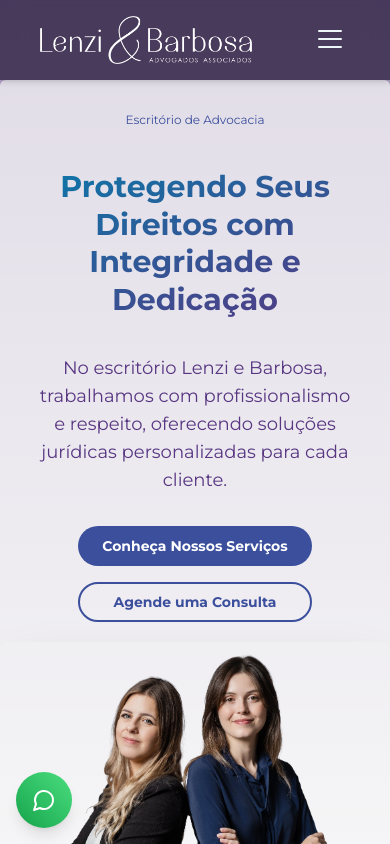
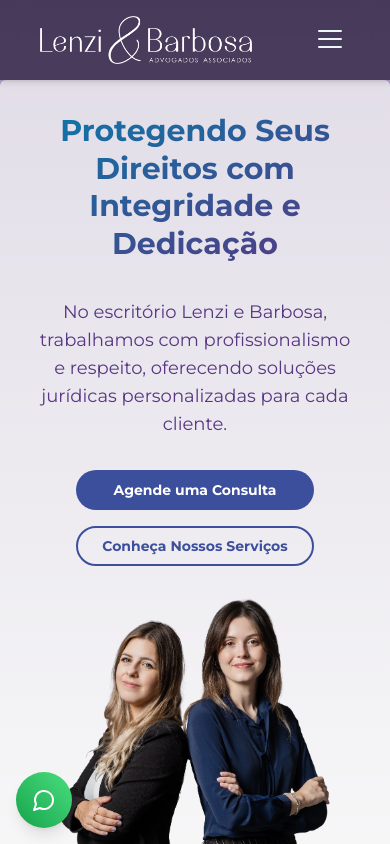
Before and after one commit to pedrinhopagan/lp-lenzi-barbosa, a Next.js app: page / in a window 390 px wide. Shown: the top 844 px of the page. Built offline with nearby package versions, Linux system fonts and the light colour scheme.

Commit message:
Fix responsividade

```diff
--- a/components/pages/home/-components/AboutDialogContent.tsx
+++ b/components/pages/home/-components/AboutDialogContent.tsx
@@ -10,9 +10,9 @@ import { Briefcase, X } from "lucide-react";
 export function MirellaDialogContent() {
 	return (
 		<DialogContent className="max-w-2xl bg-zinc-50 max-h-[80vh] overflow-y-auto">
-			<DialogHeader className="bg-zinc-50 z-10 pb-4 sticky top-0 w-full">
-				<DialogTitle>Mirella Lenzi</DialogTitle>
-				<DialogDescription>
+			<DialogHeader className="bg-zinc-50 z-10 pb-4 sticky top-0 w-full flex flex-col justify-between">
+				<DialogTitle className="max-w-2/3">Mirella Lenzi</DialogTitle>
+				<DialogDescription className="max-w-2/3 text-start">
 					Advogada especializada em Direito Civil e Empresarial
 				</DialogDescription>
 			</DialogHeader>
--- a/components/pages/home/-sections/About.tsx
+++ b/components/pages/home/-sections/About.tsx
@@ -66,8 +66,8 @@ export function About() {
 										<Button className="w-full">Mais Informações</Button>
 									</DialogTrigger>
 									<DialogContent className="max-w-2xl bg-zinc-50 max-h-[80vh] overflow-y-auto">
-										<DialogHeader className="bg-zinc-50 z-10 pb-4 sticky top-0 w-fit">
-											<div className="flex justify-between items-center">
+										<DialogHeader className="bg-zinc-50 z-10 pb-4 sticky top-0 w-fit max-w-[95%] text-start">
+											<div className="flex justify-between items-center ">
 												<DialogTitle className="w-fit">
 													{lawyer.name}
 												</DialogTitle>
--- a/components/pages/home/-sections/Contact.tsx
+++ b/components/pages/home/-sections/Contact.tsx
@@ -61,7 +61,7 @@ export function Contact() {
 
 			<div className="max-w-7xl mx-auto flex flex-col lg:flex-row gap-12 lg:gap-24">
 				<div className="lg:w-1/2 space-y-8">
-					<h2 className="text-5xl lg:text-6xl font-bold text-blue-700 lg:leading-tight">
+					<h2 className="text-5xl lg:text-6xl font-bold text-blue-700 ">
 						Vamos conversar sobre o seu caso
 					</h2>
 					<p className="text-xl text-blue-600">
--- a/components/pages/home/-sections/Hero.tsx
+++ b/components/pages/home/-sections/Hero.tsx
@@ -2,6 +2,7 @@ import { Container } from "@/components/_ui/Container";
 import { Navbar } from "@/components/_ui/Navbar";
 import { Button } from "@/components/ui/button";
 import images from "@/contants/images";
+import { LinkNavigation } from "@/lib/link_navigation";
 import Image from "next/image";
 
 const img1 = images.heroImage;
@@ -11,7 +12,7 @@ export function Hero() {
 	return (
 		<Container
 			id="hero"
-			className="p-0 pt-8 lg:pt-16 relative overflow-hidden !max-h-[1200px] min-h-[900px]"
+			className="p-0 pt-8 relative overflow-hidden !max-h-[1200px] lg:min-h-[900px] h-fit"
 		>
 			{/* Imagem de fundo */}
 			<Image
@@ -27,12 +28,12 @@ export function Hero() {
 			{/* Conteúdo principal */}
 			<div
 				id="hero-card"
-				className="relative z-20 flex flex-col lg:flex-row items-center justify-between mt-12 md:mt-20 lg:mt-32 bg-zinc-50/70 rounded-md p-8 xl:p-16 lg:p-20 gap-12 mx-auto max-w-7xl pb-80 max-md:min-h-[80vh] max-h-[1200px]"
+				className="relative z-20 flex flex-col lg:flex-row items-center justify-between mt-12 md:mt-20 lg:mt-32 bg-zinc-50/70 rounded-md p-8 lg:p-6 xl:p-16 gap-12 mx-auto max-w-7xl pb-80 sm:pb-[440px] max-md:min-h-[80vh] max-h-[1200px] shadow-md"
 			>
 				{/* Coluna de texto */}
-				<div className="lg:w-1/2 space-y-8 h-full flex flex-col justify-center max-lg:items-center">
+				<div className="lg:w-1/2 gap-8 h-full flex flex-col justify-center max-lg:items-center">
 					{/* Texto pequeno no topo */}
-					<p className="text-xs text-blue-400 mb-2 text-center lg:text-left">
+					<p className="text-xs text-blue-400 mb-2 text-center lg:text-left hidden md:block">
 						Escritório de Advocacia
 					</p>
 
@@ -50,11 +51,21 @@ export function Hero() {
 
 					{/* Botões de ação */}
 					<div className="flex flex-col sm:flex-row gap-4 justify-center lg:justify-start">
-						<Button className="bg-blue-400 hover:bg-blue-500 text-white font-bold py-2 px-6 rounded-full transition duration-300">
-							Conheça Nossos Serviços
+						<Button
+							asChild
+							variant="default"
+							className=" bg-blue-400 hover:bg-blue-500 text-white font-bold py-2 px-6 rounded-full transition duration-300"
+						>
+							<LinkNavigation id="contact">Agende uma Consulta</LinkNavigation>
 						</Button>
-						<Button className="bg-transparent hover:bg-blue-400 hover:text-white text-blue-400 font-bold py-2 px-6 rounded-full border-2 border-blue-400 transition duration-300">
-							Agende uma Consulta
+						<Button
+							asChild
+							variant="outline"
+							className="bg-transparent hover:bg-blue-400 hover:text-white text-blue-400 font-bold py-2 px-6 rounded-full border-2 border-blue-400 transition duration-300"
+						>
+							<LinkNavigation id="services">
+								Conheça Nossos Serviços
+							</LinkNavigation>
 						</Button>
 					</div>
 
@@ -77,7 +88,7 @@ export function Hero() {
 						src={images.heroBgTransparentMobile}
 						alt="Escritório Lenzi e Barbosa"
 						fill
-						className="lg:hidden bottom-0 rounded-lg shadow-2xl object-contain"
+						className="lg:hidden bottom-0 rounded-lg object-contain"
 					/>
 				</div>
 
@@ -85,7 +96,7 @@ export function Hero() {
 					src={images.heroBgTransparent}
 					alt="Escritório Lenzi e Barbosa"
 					fill
-					className="hidden lg:block rounded-lg shadow-2xl object-contain absolute top-0 left-0 -z-10"
+					className="hidden lg:block rounded-lg object-contain absolute top-0 left-0 -z-10"
 				/>
 			</div>
 		</Container>
--- a/components/pages/home/-sections/Testimonials.tsx
+++ b/components/pages/home/-sections/Testimonials.tsx
@@ -42,7 +42,7 @@ export function Testimonials() {
 								className="md:basis-1/2 lg:basis-1/3"
 							>
 								<div className="p-1">
-									<Card className="bg-white shadow-lg border-blue-100 group transition-all duration-300 hover:shadow-xl hover:-translate-y-1">
+									<Card className="bg-white border-blue-100 group transition-all duration-300 hover:shadow-xl hover:-translate-y-1">
 										<CardContent className="flex flex-col aspect-square p-6">
 											<Quote className="w-8 h-8 text-blue-400 mb-4" />
 											<p className="text-blue-700 flex-grow">
@@ -62,11 +62,8 @@ export function Testimonials() {
 							</CarouselItem>
 						))}
 					</CarouselContent>
-					<div className="hidden md:flex justify-between mt-4">
-						<CarouselPrevious className="text-blue-500 -left-12" />
-						<CarouselNext className="text-blue-500 -right-12" />
-					</div>
-					<div className="flex md:hidden justify-center mt-4 gap-4">
+
+					<div className="flex justify-center mt-4 gap-4">
 						<CarouselPrevious className="text-blue-500 static translate-y-0" />
 						<CarouselNext className="text-blue-500 static translate-y-0" />
 					</div>
--- a/lib/link_navigation.tsx
+++ b/lib/link_navigation.tsx
@@ -1,3 +1,5 @@
+"use client";
+
 interface LinkNavigationProps {
 	id: string;
 	className?: string;
```
